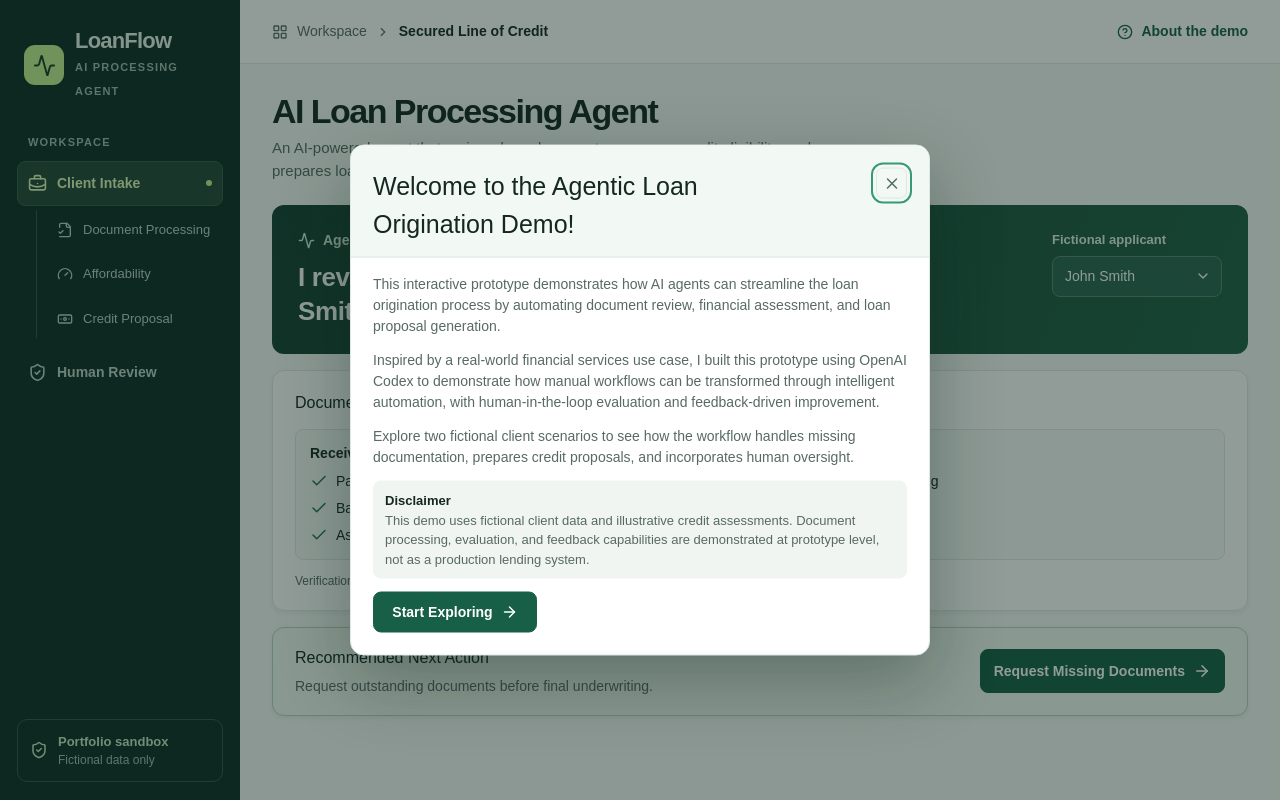
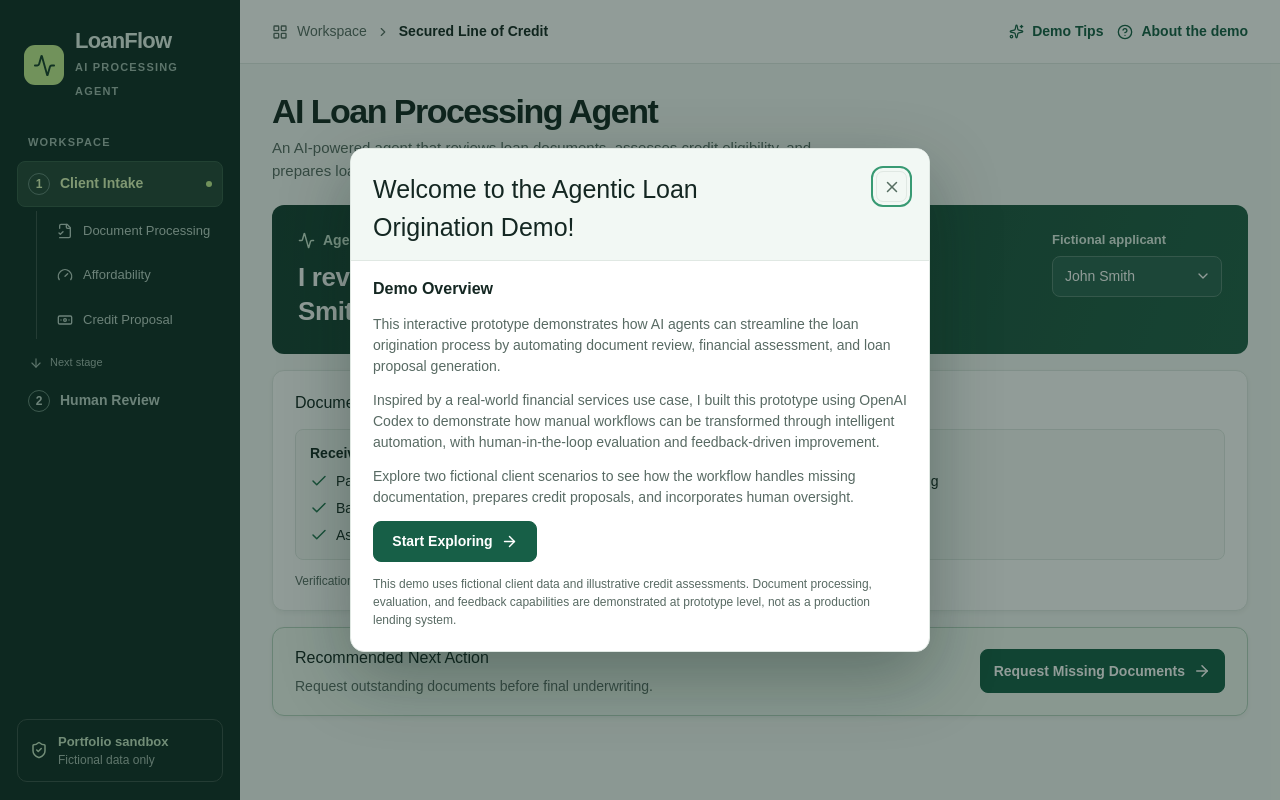
Before and after one commit to asohn94/ai-loan-processing-agent, a Next.js app: page / in a window 1280 px wide. Built offline with nearby package versions, Linux system fonts and the light colour scheme.

Commit message:
Guide first-time visitors with interactive demo tips

```diff
--- /dev/null
+++ b/app/demo-tour.tsx
@@ -0,0 +1,107 @@
+'use client';
+
+import { useEffect, useRef } from 'react';
+import { createPortal } from 'react-dom';
+
+export type TourStep = 0 | 1 | 2 | 3 | 4;
+
+const tips = {
+  1: { title: 'Agent Summary', text: 'This is your starting point. The agent summarizes what it found and highlights what needs your attention next.' },
+  2: { title: 'Applicant Selection', text: 'Try two scenarios: John Smith has missing documents, while Jane Doe is ready for human review.' },
+  3: { title: 'John Smith — Missing Documents', text: 'The agent identified missing information. Click here to open a prefilled client email requesting the outstanding documents.' },
+  4: { title: 'Jane Doe — Human Review', text: 'Jane’s documents are complete. Open Human Review to verify the agent’s findings and approve the proposed loan.' },
+};
+
+export const tourSessionKey = 'loanflow.demo-tour';
+
+export function DemoTour({ step, targetId, reviewing, readyForReview, onNavigate, onExit }: {
+  step: TourStep;
+  targetId: string;
+  reviewing: boolean;
+  readyForReview: boolean;
+  onNavigate: (step: TourStep) => void;
+  onExit: (outcome: 'completed' | 'skipped') => void;
+}) {
+  const popover = useRef<HTMLElement>(null);
+  const exit = useRef(onExit);
+  useEffect(() => { exit.current = onExit; }, [onExit]);
+
+  useEffect(() => {
+    const panel = popover.current;
+    const target = document.getElementById(targetId);
+    if (!panel || !target) return;
+
+    const margin = 12;
+    function position() {
+      if (!panel || !target) return;
+      const anchor = target.getBoundingClientRect();
+      const width = document.documentElement.clientWidth;
+      const height = window.visualViewport?.height ?? window.innerHeight;
+      const {offsetWidth: panelWidth, offsetHeight: panelHeight} = panel;
+      const canFitBeside = anchor.right + margin + panelWidth <= width - margin;
+      const canFitBelow = anchor.bottom + margin + panelHeight <= height - margin;
+      let left = anchor.left;
+      let top = anchor.bottom + margin;
+      if (canFitBeside) {
+        left = anchor.right + margin;
+        top = anchor.top;
+      } else if (!canFitBelow && anchor.top - margin - panelHeight >= margin) {
+        top = anchor.top - margin - panelHeight;
+      } else if (!canFitBelow) {
+        // Keep the target clickable when it shares a short viewport with the tip.
+        top = anchor.top > height - anchor.bottom ? margin : height - panelHeight - margin;
+      }
+      panel.style.left = Math.max(margin, Math.min(left, width - panelWidth - margin)) + 'px';
+      panel.style.top = Math.max(margin, Math.min(top, height - panelHeight - margin)) + 'px';
+    }
+
+    target.scrollIntoView({block:'nearest'});
+    position();
+    const observer = new ResizeObserver(position);
+    observer.observe(panel);
+    observer.observe(target);
+    window.addEventListener('scroll', position, true);
+    window.addEventListener('resize', position);
+    window.visualViewport?.addEventListener('resize', position);
+    function dismiss(event: KeyboardEvent) {
+      if (event.key === 'Escape') exit.current('skipped');
+    }
+    window.addEventListener('keydown', dismiss);
+    return () => {
+      observer.disconnect();
+      window.removeEventListener('scroll', position, true);
+      window.removeEventListener('resize', position);
+      window.visualViewport?.removeEventListener('resize', position);
+      window.removeEventListener('keydown', dismiss);
+    };
+  }, [step, targetId]);
+
+  const tip = step === 0 ? null : tips[step];
+  let description = tip?.text ?? 'See how the agent guides you through two sample applications in four short steps.';
+  if (step === 3 && targetId !== 'guided-action') {
+    description = 'The agent updates its recommendation as you work. When documents are missing, Request Missing Documents opens a prefilled email.';
+  } else if (step === 4 && reviewing) {
+    description = targetId === 'approve-loan'
+      ? 'Review the proposed limit and use Approve Loan to record an illustrative decision. You can also give the agent separate feedback under Agent Evaluation. Approval is optional.'
+      : 'Check the current decision and any outstanding requirements. You can give the agent separate feedback under Agent Evaluation.';
+  } else if (step === 4 && !readyForReview) {
+    description = 'Open Human Review to see the agent’s findings and what needs to happen before approval is available.';
+  }
+  return createPortal(
+    <aside ref={popover} className="demo-tour" aria-labelledby="demo-tour-title">
+      <div className="demo-tour-heading">
+        <strong id="demo-tour-title">{tip?.title ?? 'Take a quick tour?'}</strong>
+        {step > 0 && <span>Step {step} of 4</span>}
+      </div>
+      <p aria-live="polite">{description}</p>
+      <div className="demo-tour-controls">
+        {step > 1 && <button className="text-button" onClick={() => onNavigate((step - 1) as TourStep)}>Back</button>}
+        <button className="text-button" onClick={() => onExit('skipped')}>Skip Tour</button>
+        {step === 4
+          ? <button className="primary" onClick={() => onExit('completed')}>Finish</button>
+          : <button className="primary" onClick={() => onNavigate((step + 1) as TourStep)}>{step === 0 ? 'Start Tour' : 'Next'}</button>}
+      </div>
+    </aside>,
+    document.body,
+  );
+}
--- a/app/globals.css
+++ b/app/globals.css
@@ -168,8 +168,6 @@ body:has(.welcome-modal[open]) {overflow:hidden}
 .welcome-heading {display:flex;align-items:flex-start;justify-content:space-between;gap:14px;padding:22px 22px 14px;border-bottom:1px solid var(--line);background:#f2f8f4}
 .welcome-heading h2 {font-size:clamp(20px,4.5vw,25px);max-width:28ch}
 .welcome-body {display:grid;gap:13px;padding:16px 22px 22px;color:var(--muted);font-size:14px;line-height:1.5}
-.welcome-disclaimer {padding:10px 12px;border-radius:8px;background:#f0f5f2;font-size:13px}
-.welcome-disclaimer strong {display:block;color:var(--ink)}
 .welcome-body .primary {min-width:164px}
 @media(max-width:480px) {
   .welcome-heading,.welcome-body {padding-inline:16px}
@@ -202,3 +200,24 @@ body:has(.welcome-modal[open]) {overflow:hidden}
   .overview-document-groups {grid-template-columns:1fr;gap:9px}
   .guided-action {width:100%}
 }
+
+.welcome-body h3 {margin:0;color:var(--ink);font-size:16px;font-weight:750}
+.welcome-body .welcome-disclaimer {padding:0;background:none;color:var(--muted);font-size:12px;line-height:1.5}
+.header-tools {display:flex;align-items:center;justify-content:flex-end;gap:14px}
+.header-tools button {white-space:nowrap}
+.stage-number {display:grid;place-items:center;flex-shrink:0;width:22px;height:22px;border-radius:50%;border:1px solid #66877a;font-size:12px}
+.sidebar .sidebar-stage[data-active] {background:#254638;color:#e0f8bb}
+.sidebar .sidebar-stage[data-recommended] {border-color:#6e9b76;color:#d6efb3}
+.stage-connector {display:flex;align-items:center;gap:7px;margin:3px 0 7px 12px;color:#a0b8ae;font-size:11px}
+[data-tour-highlight] {outline:2px solid #a5d378;outline-offset:3px}
+.demo-tour {position:fixed;z-index:20;width:min(calc(100dvw - 24px),316px);max-height:calc(100dvh - 24px);overflow:auto;padding:13px 15px 10px;border:1px solid #aac7b5;border-radius:10px;background:white;box-shadow:0 8px 30px #173f3333;color:var(--ink);font-size:14px}
+.demo-tour-heading {display:flex;justify-content:space-between;align-items:baseline;gap:8px}
+.demo-tour-heading span {flex-shrink:0;color:var(--muted);font-size:11px}
+.demo-tour p {margin:5px 0 6px;color:var(--muted);line-height:1.45}
+.demo-tour-controls {display:flex;flex-wrap:wrap;align-items:center;justify-content:flex-end;gap:12px}
+.demo-tour-controls button {font-size:13px}
+@media(max-width:480px) {
+  .header-tools {gap:9px}
+  .header-tools button,.topbar .breadcrumbs {font-size:12px}
+  .header-tools button svg,.topbar .breadcrumbs svg {display:none}
+}
--- a/app/layout.tsx
+++ b/app/layout.tsx
@@ -1,10 +1,9 @@
 import type { Metadata } from 'next';
 import './globals.css';
-import { WelcomeModal } from './welcome-modal';
 export const metadata: Metadata = {
   title: 'AI Loan Processing Agent',
   description: 'An interactive secured line of credit and human underwriting portfolio demo.',
 };
 export default function Layout({children}: Readonly<{children: React.ReactNode}>) {
-  return <html lang="en"><body>{children}<WelcomeModal/></body></html>;
+  return <html lang="en"><body>{children}</body></html>;
 }
--- a/app/page.tsx
+++ b/app/page.tsx
@@ -1,12 +1,14 @@
 'use client';
 
 import { useRef, useState } from 'react';
-import { Activity, ArrowRight, BadgeCheck, Banknote, BriefcaseBusiness, Check, ChevronDown, ChevronRight, CircleHelp, ClipboardCheck, Download, FileCheck2, FileText, Gauge, LayoutGrid, ListChecks, Mail, Plus, Send, Settings2, ShieldCheck, Sparkles, TriangleAlert, Upload, X } from 'lucide-react';
+import { Activity, ArrowDown, ArrowRight, BadgeCheck, Banknote, Check, ChevronDown, ChevronRight, CircleHelp, ClipboardCheck, Download, FileCheck2, FileText, Gauge, LayoutGrid, ListChecks, Mail, Plus, Send, Settings2, ShieldCheck, Sparkles, TriangleAlert, Upload, X } from 'lucide-react';
 import { applicants, assess, defaults, documentRequest, documentStatus, fields, product, requestSubject, resolveFields, sampleDocs, samples, types, type DocType, type DocumentRecord, type Field, type Values } from '../lib/loan';
 import { extractPdf } from '../lib/pdf';
 
 import { intakeTabs, nextWorkflowAction, type IntakeTab, type ReviewDecision } from '../lib/workflow';
 import { AgentEvaluation } from './agent-evaluation';
+import { DemoTour, tourSessionKey, type TourStep } from './demo-tour';
+import { WelcomeModal } from './welcome-modal';
 
 const intakeIcons = {
   'document-processing': FileCheck2,
@@ -23,6 +25,7 @@ const assumptionFields = [
 ] as const;
 
 export default function Home() {
+  const [tour, setTour] = useState<TourStep | null>(null);
   const [index, setIndex] = useState(0);
   const [view, setView] = useState<'client-intake' | 'human-review'>('client-intake');
   const [intakeTab, setIntakeTab] = useState<IntakeTab | 'client-intake'>('client-intake');
@@ -103,7 +106,7 @@ export default function Home() {
     }
   }
   function actionButton() {
-    return <button className="primary guided-action" onClick={takeNextAction}>
+    return <button id="guided-action" data-tour-highlight={tour === 1 || tourTarget === 'guided-action' ? true : undefined} className="primary guided-action" onClick={takeNextAction}>
       {view === 'human-review' && nextAction.label === 'Go to Human Review' ? 'Go to Underwriting Decision' : nextAction.label}<ArrowRight size={18} aria-hidden="true"/>
     </button>;
   }
@@ -120,6 +123,38 @@ export default function Home() {
     if (next >= 0) setProposalReviewed(true);
     setMessage('');
   }
+  function goToTourStep(step: TourStep) {
+    openIntake('client-intake');
+    if (step === 3 && index !== 0) selectApplicant(0);
+    if (step === 4 && index !== 1) selectApplicant(1);
+    setTour(step);
+  }
+
+  function offerTour() {
+    try {
+      if (window.sessionStorage.getItem(tourSessionKey)) return;
+    } catch {
+      // The tour still works when browser storage is unavailable.
+    }
+    setTour(0);
+  }
+
+  function finishTour(outcome: 'completed' | 'skipped') {
+    setTour(null);
+    try {
+      window.sessionStorage.setItem(tourSessionKey, outcome);
+    } catch {
+      // Dismiss the tour even when browser storage is unavailable.
+    }
+  }
+
+  const tourReviewing = tour === 4 && view === 'human-review';
+  const tourTarget = tour === 0 ? 'demo-tips'
+    : tour === 2 && view === 'client-intake' ? 'applicant'
+    : tour === 3 && nextAction.target === 'request-documents' ? 'guided-action'
+    : tour === 4 ? tourReviewing ? proposalReady && !approved ? 'approve-loan' : 'underwriting-decision' : 'review-nav'
+    : 'agent-summary';
+
   async function upload(files: FileList | File[] | null, type = selectedType, bundledSample = false) {
     if (!files?.length) return;
     const current = session.current;
@@ -253,7 +288,7 @@ export default function Home() {
         <progress aria-label="Illustrative verification completion" value={required.length ? done : 1} max={required.length || 1}/>
         <p className="review-completion">{!required.length ? 'No documents required' : done === required.length ? 'All received and verified' : done + ' of ' + required.length + ' complete'}</p>
       </section>
-      <section className="panel" id="underwriting-decision" tabIndex={-1}>
+      <section className="panel" id="underwriting-decision" data-tour-highlight={tourReviewing && tourTarget === 'underwriting-decision' || undefined} tabIndex={-1}>
         <div className="panel-head"><h2>Credit Decision Summary</h2><span className={'pill ' + (approved ? 'good' : status === 'Rejected in demo' ? 'warn' : 'neutral')} role="status">{reviewStatus}</span></div>
         <dl className="review-values">
           <div><dt>Requested credit limit</dt><dd>{money(request)}</dd></div>
@@ -270,7 +305,7 @@ export default function Home() {
         <div className="panel-foot review-actions">
           {missing.length > 0 && nextAction.target !== 'request-documents' && <button className="secondary" onClick={openEmail}><Mail size={16}/> Request Missing Documents</button>}
           <button className="secondary" onClick={() => setStatus('Rejected in demo')}>Reject proposal</button>
-          <button className="primary" disabled={!proposalReady || approved} onClick={() => setStatus('Approved in demo')}><BadgeCheck size={17}/> Approve proposal</button>
+          <button id="approve-loan" data-tour-highlight={tourReviewing && tourTarget === 'approve-loan' || undefined} className="primary" disabled={!proposalReady || approved} onClick={() => setStatus('Approved in demo')}><BadgeCheck size={17}/> Approve Loan</button>
         </div>
       </section>
       <AgentEvaluation
@@ -288,7 +323,7 @@ export default function Home() {
         <div className="nav-label">Workspace</div>
         <ul className="sidebar-pages">
           <li>
-            <button aria-current={view === 'client-intake' && intakeTab === 'client-intake' ? 'page' : undefined} onClick={() => openIntake('client-intake')}><BriefcaseBusiness size={19} aria-hidden="true"/> Client Intake</button>
+            <button className="sidebar-stage" data-active={view === 'client-intake' || undefined} aria-current={view === 'client-intake' && intakeTab === 'client-intake' ? 'page' : undefined} onClick={() => openIntake('client-intake')}><span className="stage-number" aria-hidden="true">1</span> Client Intake</button>
             <ul className="intake-pages" aria-label="Client Intake supporting pages">
               {intakeTabs.map(tab => {
                 const Icon = intakeIcons[tab.id];
@@ -296,16 +331,27 @@ export default function Home() {
               })}
             </ul>
           </li>
-          <li><button aria-current={view === 'human-review' ? 'page' : undefined} onClick={() => setView('human-review')}><ShieldCheck size={19} aria-hidden="true"/> Human Review</button></li>
+          <li>
+            <div className="stage-connector"><ArrowDown size={14} aria-hidden="true"/> Next stage</div>
+            <button id="review-nav" className="sidebar-stage" data-active={view === 'human-review' || undefined}
+              data-recommended={view !== 'human-review' && proposalReady && !decisionRecorded || undefined}
+              data-tour-highlight={tour === 4 && !tourReviewing || undefined}
+              aria-current={view === 'human-review' ? 'page' : undefined} onClick={() => setView('human-review')}>
+              <span className="stage-number" aria-hidden="true">2</span> Human Review
+            </button>
+          </li>
         </ul>
       </nav>
       <div className="sidebar-foot"><ShieldCheck size={18} aria-hidden="true"/><div><strong>Portfolio sandbox</strong><small>Fictional data only</small></div></div>
     </aside>
     <main>
-      <header className="topbar"><div className="breadcrumbs"><LayoutGrid size={16}/> <span>Workspace</span><ChevronRight size={14}/><strong>{product}</strong></div><button className="text-button" onClick={() => setModal('help')}><CircleHelp size={16}/> About the demo</button></header>
+      <header className="topbar"><div className="breadcrumbs"><LayoutGrid size={16}/> <span>Workspace</span><ChevronRight size={14}/><strong>{product}</strong></div><div className="header-tools">
+        <button id="demo-tips" className="text-button" onClick={() => goToTourStep(1)}><Sparkles size={15} aria-hidden="true"/> Demo Tips</button>
+        <button className="text-button" onClick={() => setModal('help')}><CircleHelp size={16} aria-hidden="true"/> About the demo</button>
+      </div></header>
       <div className="workspace">
         <div className="intro"><div><h1>AI Loan Processing Agent</h1><p>An AI-powered agent that reviews loan documents, assesses credit eligibility, and prepares loan proposals for human approval.</p></div></div>
-        <section className="agent-summary" aria-labelledby="activity-heading">
+        <section id="agent-summary" data-tour-highlight={tour !== null && tourTarget === 'agent-summary' || undefined} className="agent-summary" aria-labelledby="activity-heading">
           <div className="agent-summary-copy">
             <div className="agent-summary-label"><Activity size={17} aria-hidden="true"/> Agent Summary</div>
             <h2 id="activity-heading" aria-live="polite">{summary}</h2>
@@ -314,7 +360,7 @@ export default function Home() {
           {view === 'client-intake' && <div className="summary-applicant">
             <label htmlFor="applicant">Fictional applicant</label>
             <div className="select-shell">
-              <select id="applicant" value={index < 0 ? '' : index} ref={select => { if (select && index < 0) select.selectedIndex = -1; }} onChange={event => selectApplicant(Number(event.target.value))}>
+              <select id="applicant" data-tour-highlight={tour === 2 || undefined} value={index < 0 ? '' : index} ref={select => { if (select && index < 0) select.selectedIndex = -1; }} onChange={event => selectApplicant(Number(event.target.value))}>
                 {applicants.map((item,i) => <option key={item.id} value={i}>{item.name}</option>)}
               </select>
               <ChevronDown size={16} aria-hidden="true"/>
@@ -363,6 +409,9 @@ export default function Home() {
         {!overview && <div className="bottom"><span><ShieldCheck size={16}/> Demo only. Verification statuses are illustrative. PDF text extraction does not authenticate documents.</span></div>}
       </div>
     </main>
+    <WelcomeModal onExplore={offerTour}/>
+    {tour !== null && !modal && <DemoTour step={tour} targetId={tourTarget} reviewing={tourReviewing} readyForReview={proposalReady}
+      onNavigate={goToTourStep} onExit={finishTour}/>}
     {modal && <dialog
       ref={dialog => { if (dialog && !dialog.open) dialog.showModal(); }}
       aria-labelledby="dialog-title"
--- a/app/welcome-modal.tsx
+++ b/app/welcome-modal.tsx
@@ -5,7 +5,7 @@ import { ArrowRight, X } from 'lucide-react';
 
 const sessionKey = 'loanflow.welcome-shown';
 
-export function WelcomeModal() {
+export function WelcomeModal({ onExplore }: { onExplore: () => void }) {
   const dialog = useRef<HTMLDialogElement>(null);
 
   useEffect(() => {
@@ -33,13 +33,14 @@ export function WelcomeModal() {
         <button type="button" className="icon-button framed" aria-label="Close welcome message" onClick={() => dialog.current?.close()}><X size={18}/></button>
       </div>
       <div className="welcome-body">
+        <h3>Demo Overview</h3>
         <p>This interactive prototype demonstrates how AI agents can streamline the loan origination process by automating document review, financial assessment, and loan proposal generation.</p>
         <p>Inspired by a real-world financial services use case, I built this prototype using OpenAI Codex to demonstrate how manual workflows can be transformed through intelligent automation, with human-in-the-loop evaluation and feedback-driven improvement.</p>
         <p>Explore two fictional client scenarios to see how the workflow handles missing documentation, prepares credit proposals, and incorporates human oversight.</p>
-        <p className="welcome-disclaimer"><strong>Disclaimer</strong> This demo uses fictional client data and illustrative credit assessments. Document processing, evaluation, and feedback capabilities are demonstrated at prototype level, not as a production lending system.</p>
-        <form method="dialog">
+        <form method="dialog" onSubmit={onExplore}>
           <button className="primary" autoFocus>Start Exploring <ArrowRight size={17} aria-hidden="true"/></button>
         </form>
+        <p className="welcome-disclaimer">This demo uses fictional client data and illustrative credit assessments. Document processing, evaluation, and feedback capabilities are demonstrated at prototype level, not as a production lending system.</p>
       </div>
     </dialog>
   );
```
